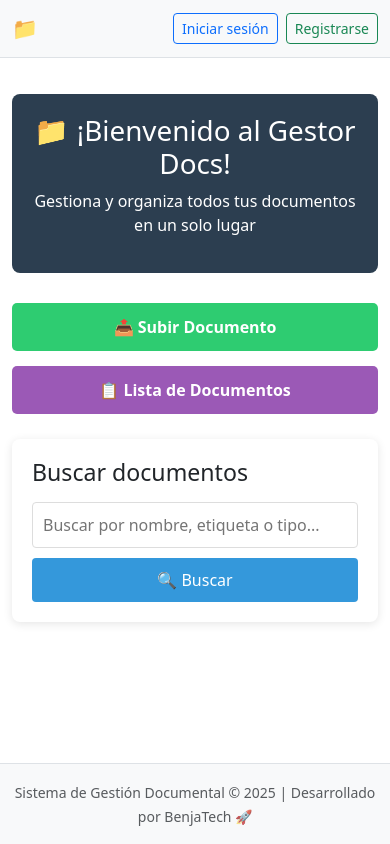
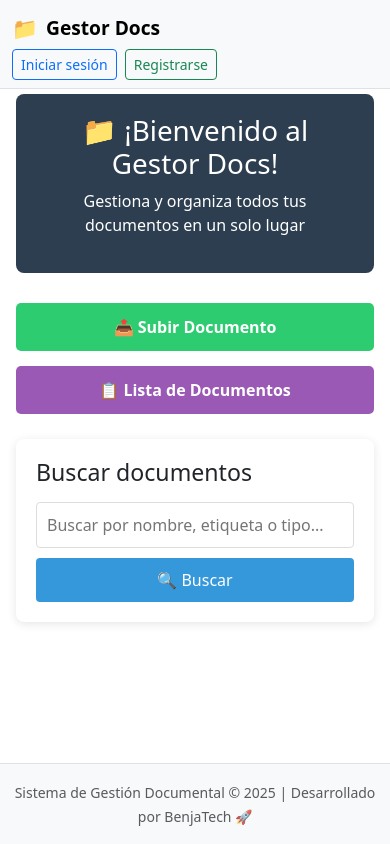
Before and after one commit to BenjaBarraza/gestor_documental, a Django app: page / in a window 390 px wide. Run offline with Django 5.2, Linux system fonts and the light colour scheme.

Commit message:
arreglo responsive para base.html y home.html

```diff
--- a/documentos/templates/documentos/base.html
+++ b/documentos/templates/documentos/base.html
@@ -5,6 +5,9 @@
 <head>
     <meta charset="UTF-8">
     <title>{% block title %}Gestor Documental{% endblock %}</title>
+
+    <!-- Viewport responsive -->
+    <meta name="viewport" content="width=device-width, initial-scale=1.0">
 
     <!-- Bootstrap CSS -->
     <link href="https://cdn.jsdelivr.net/npm/bootstrap@5.3.2/dist/css/bootstrap.min.css" rel="stylesheet">
@@ -22,25 +25,22 @@
     </style>
 </head>
 
-<!-- CLASES PARA STICKY FOOTER -->
 <body class="d-flex flex-column min-vh-100">
 
 <!-- NAVBAR fija -->
-<nav class="navbar navbar-light bg-light border-bottom fixed-top">
+<nav class="navbar navbar-expand-lg navbar-light bg-light border-bottom fixed-top">
   <div class="container-fluid justify-content-between">
     <a class="navbar-brand d-flex align-items-center" href="{% url 'documentos:home' %}">
         <span style="font-size: 1.3rem;">📁</span>
-        <span class="ms-2 d-none d-sm-inline">Gestor Docs</span>
+        <span class="ms-2">Gestor Docs</span>
     </a>
 
     <div class="d-flex align-items-center">
       {% if user.is_authenticated %}
-        <span class="me-3">👤 {{ user.username }}</span>
+        <span class="me-2 text-truncate d-none d-md-inline">👤 {{ user.username }}</span>
         <form method="post" action="{% url 'logout' %}">
           {% csrf_token %}
-          <button type="submit" class="btn btn-outline-danger btn-sm fw-semibold">
-            Cerrar sesión
-          </button>
+          <button type="submit" class="btn btn-outline-danger btn-sm fw-semibold">Cerrar sesión</button>
         </form>
       {% else %}
         <a href="{% url 'login' %}" class="btn btn-outline-primary btn-sm me-2">Iniciar sesión</a>
@@ -51,7 +51,7 @@
 </nav>
 
 <!-- CONTENIDO -->
-<div class="container my-4 flex-grow-1">
+<div class="container-fluid px-3 my-4 flex-grow-1">
   {% block content %}
   {% endblock %}
 </div>
```
Also changed, not shown: db.sqlite3.
